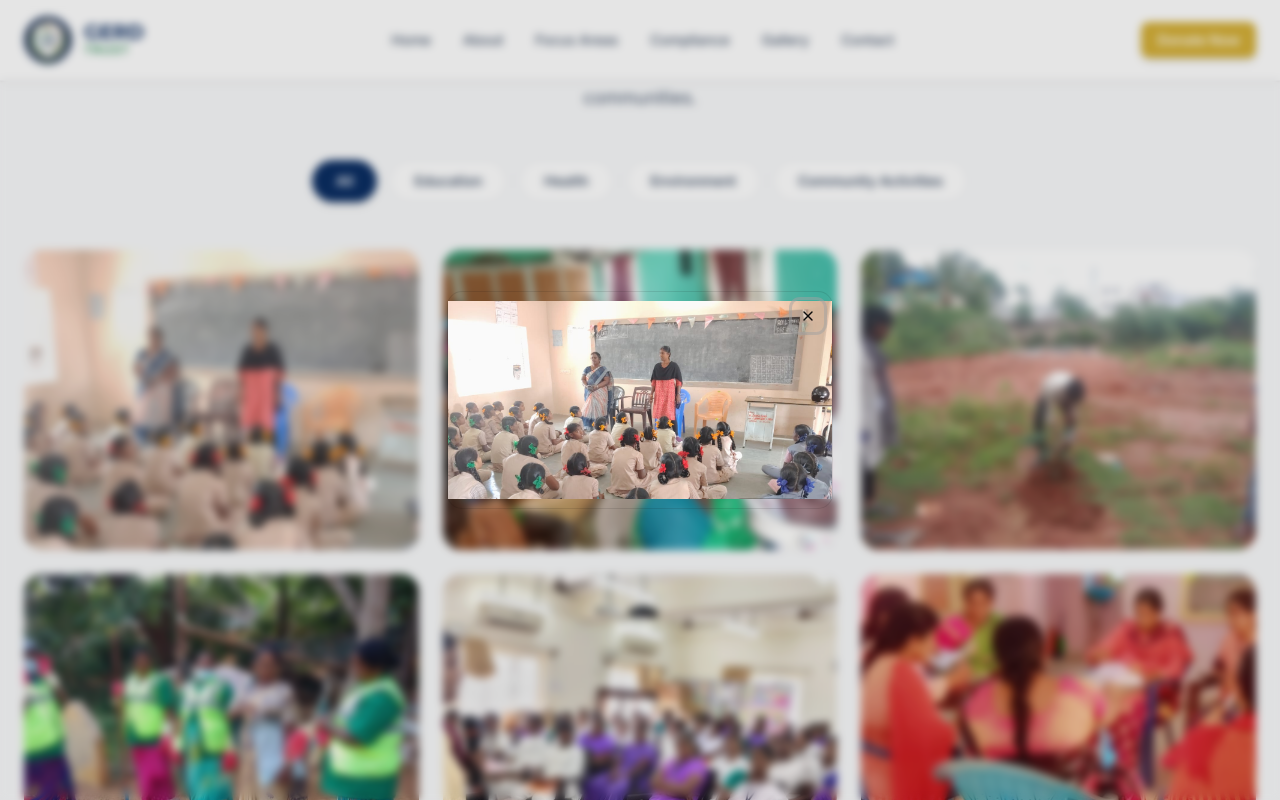
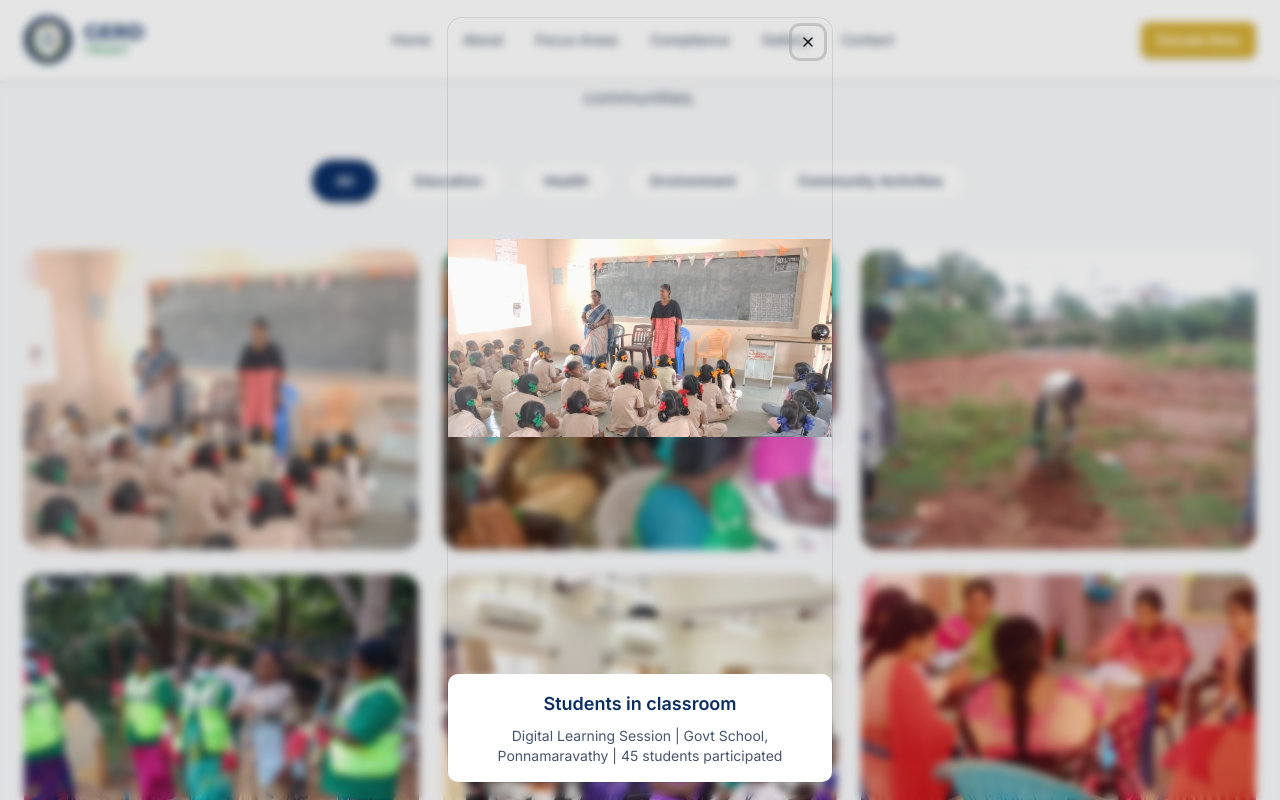
Before and after one commit to gugantrustngo-boop/gerd-trust-web, a Next.js app: page / in a window 1280 px wide. Both pictures are taken after a click on the element 221 px from the left and 8394 px from the top of the page. Shown: the part 7994-8794 px from the top of the page. Built offline with nearby package versions, Linux system fonts and the light colour scheme.

Commit message:
Fixed gallery modal TypeScript issue

```diff
--- a/src/components/sections/GallerySection.tsx
+++ b/src/components/sections/GallerySection.tsx
@@ -112,7 +112,7 @@ export function GallerySection() {
                 transition={{ duration: 0.3 }}
                 key={img.id}
                 className="relative group rounded-2xl overflow-hidden bg-gray-200 aspect-square sm:aspect-auto sm:h-[300px] cursor-pointer"
-                onClick={() => setSelectedImage(img.src)}
+                onClick={() => setSelectedImage(img)}
               >
                 <Image
                   src={img.src}
@@ -139,16 +139,31 @@ export function GallerySection() {
         </motion.div>
 
         {/* Lightbox Modal */}
-        <Dialog open={!!selectedImage} onOpenChange={() => setSelectedImage(null)}>
+<Dialog
+  open={!!selectedImage}
+  onOpenChange={() => setSelectedImage(null)}
+>
   <DialogContent className="max-w-5xl bg-transparent border-none shadow-none p-0 flex justify-center">
     {selectedImage && (
-              <div className="relative w-full max-h-[90vh] aspect-video">
+      <div className="relative w-full">
+        <div className="relative w-full h-[80vh]">
           <Image
-                  src={selectedImage}
-                  alt="Gallery Preview"
+            src={selectedImage.src}
+            alt={selectedImage.alt}
             fill
             className="object-contain"
           />
+        </div>
+
+        <div className="mt-4 text-center bg-white rounded-lg p-4">
+          <h3 className="text-lg font-semibold text-brand-primary">
+            {selectedImage.alt}
+          </h3>
+
+          <p className="text-slate-600 mt-2">
+            {selectedImage.caption}
+          </p>
+        </div>
       </div>
     )}
   </DialogContent>
```
Lines whose indentation alone changed are shown as unchanged.
